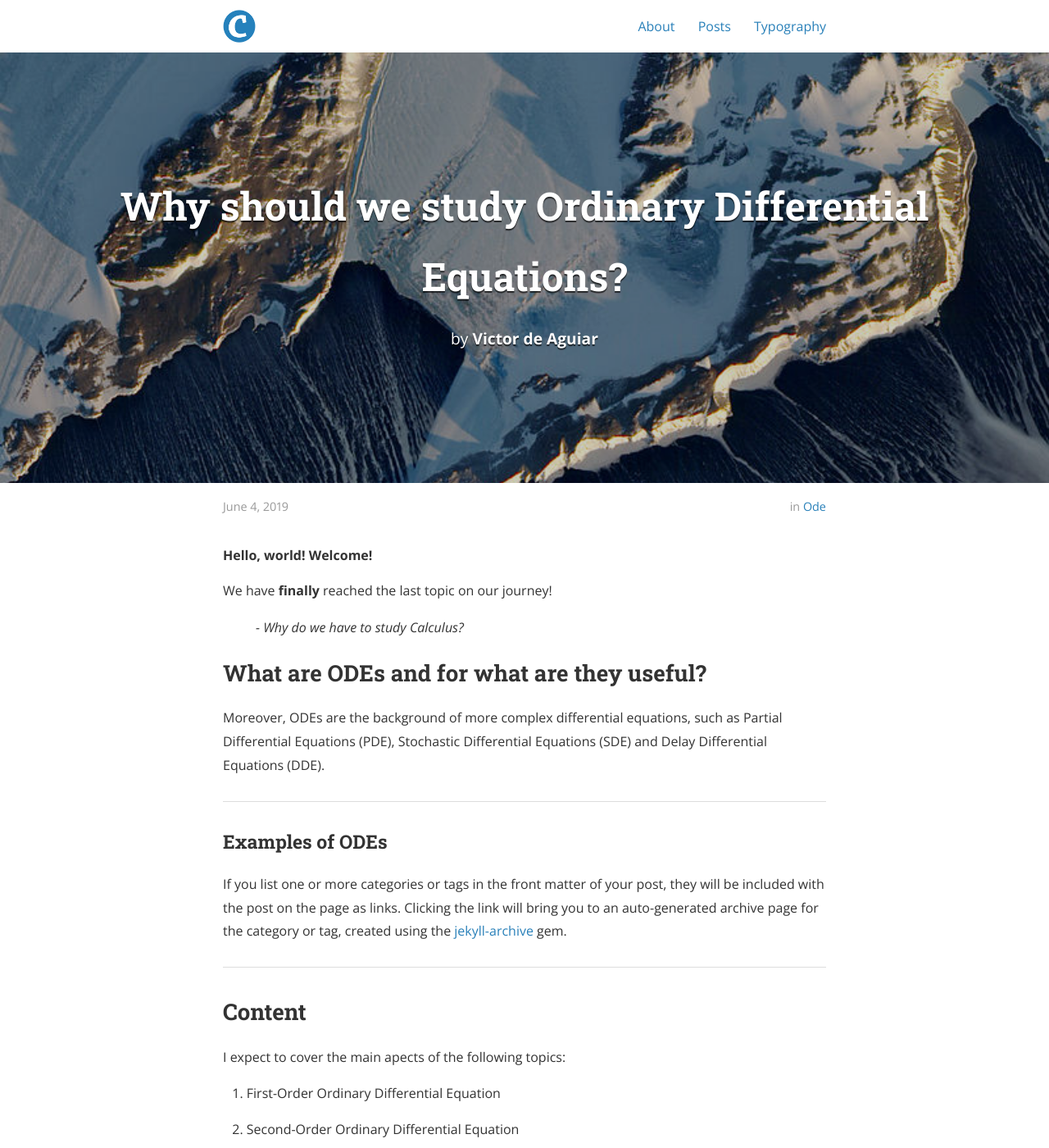
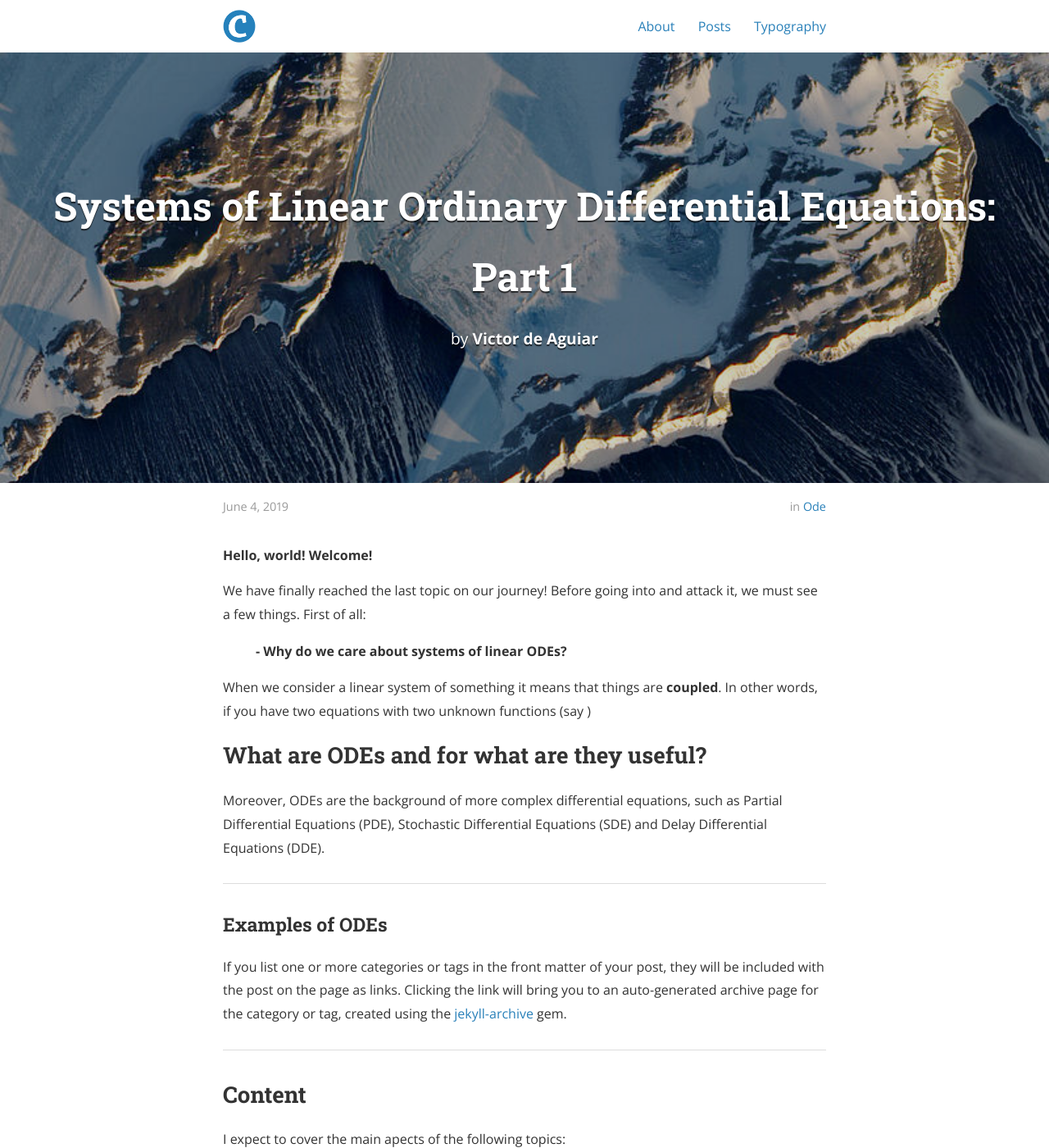
Before and after one commit to vic1309/lerofly, a Jekyll site: the page built from _posts/2019-06-06-linear_pt1.markdown, in a window 1280 px wide and 1400 px high. Shown: the whole window at 82% size. Built offline with Jekyll 4.4.1, drawn with Linux system fonts in a browser that asks for light colours; nearby versions of some CDN libraries.

Commit message:
Update 2019-06-06-linear_pt1.markdown

```diff
--- a/_posts/2019-06-06-linear_pt1.markdown
+++ b/_posts/2019-06-06-linear_pt1.markdown
@@ -1,6 +1,6 @@
 ---
 layout: post
-title:  "Why should we study Ordinary Differential Equations?"
+title:  "Systems of Linear Ordinary Differential Equations: Part 1"
 date:   2019-06-04 18:52:00
 author: Victor de Aguiar
 categories: ODE
@@ -9,9 +9,12 @@ cover:  "/assets/capa_ode.jpg"
 ---
 **Hello, world! Welcome!**
 
-We have **finally** reached the last topic on our journey!
+We have finally reached the last topic on our journey! Before going into and attack it, we must see a few things. First of all:
 
-> *- Why do we have to study Calculus?*
+> **- Why do we care about systems of linear ODEs?**
+
+When we consider a linear system of something it means that things are **coupled**. In other words, if you have two equations with two unknown functions (say )
+
 
 ## What are ODEs and for what are they useful?
 
```
